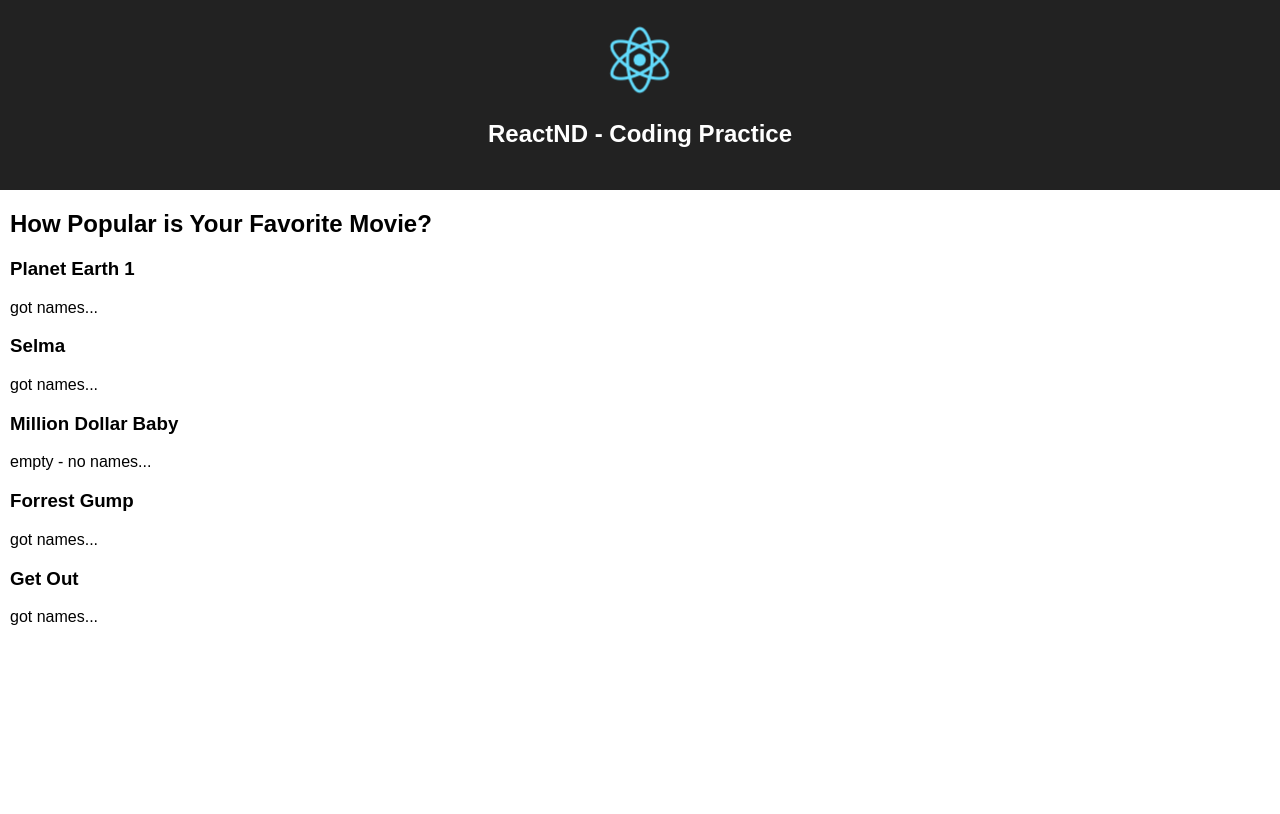
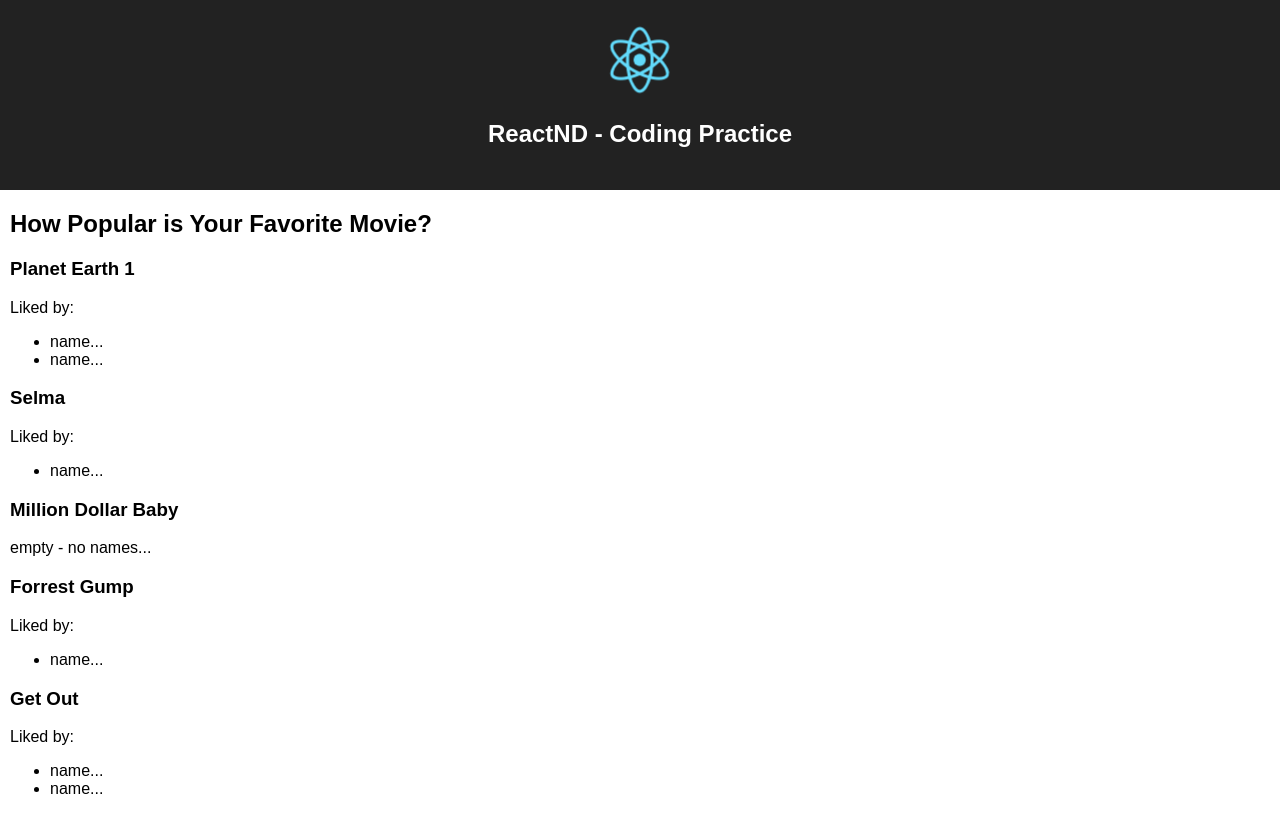
Before and after one commit to james-priest/reactnd-ex2-passing-data-csb, a React (Create React App) app: page / in a window 1280 px wide. Built offline with nearby package versions, Linux system fonts and the light colour scheme.

Commit message:
feat: Map over filteredProfiles return list items

```diff
--- a/src/UserList.js
+++ b/src/UserList.js
@@ -8,7 +8,16 @@ class UserList extends Component {
     );
     console.log(filteredProfiles);
     if (filteredProfiles.length > 0) {
-      return <div>got names...</div>;
+      return (
+        <div key={filteredProfiles.id}>
+          <p>Liked by:</p>
+          <ul>
+            {filteredProfiles.map(profile => (
+              <li>name...</li>
+            ))}
+          </ul>
+        </div>
+      );
     } else {
       return <div>empty - no names...</div>;
     }
```
